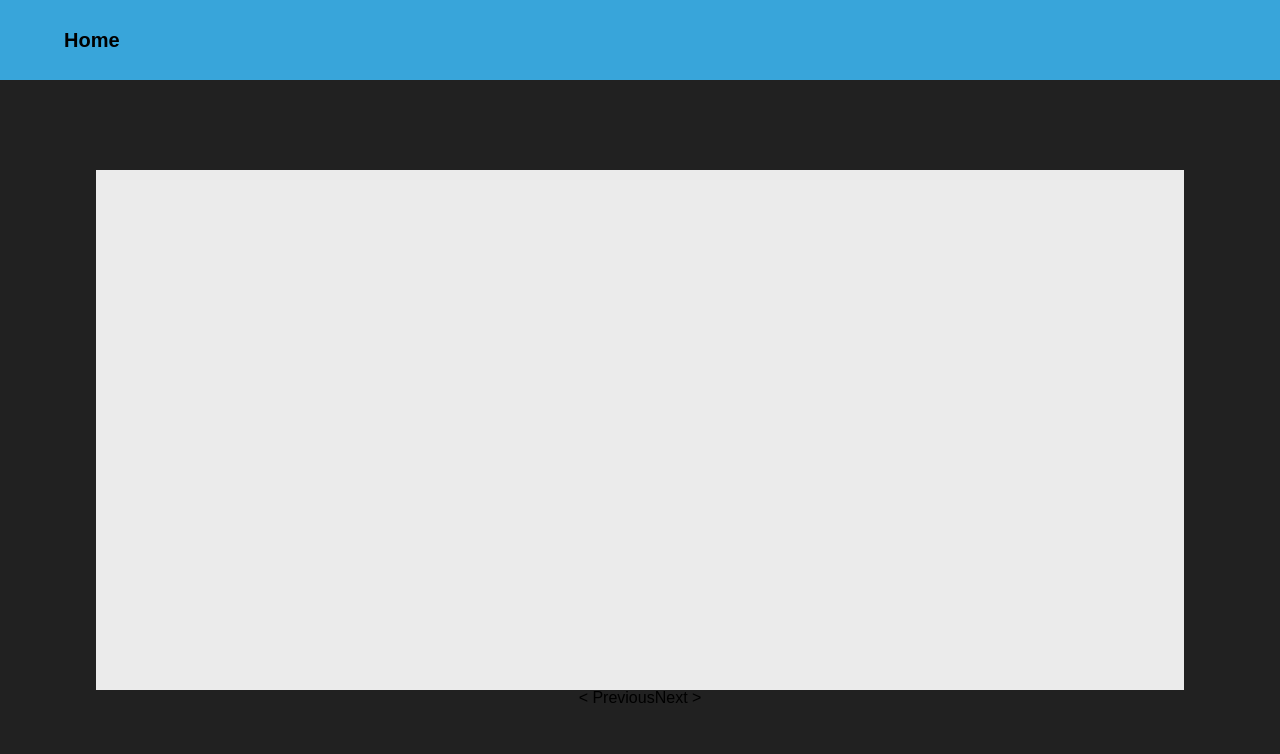
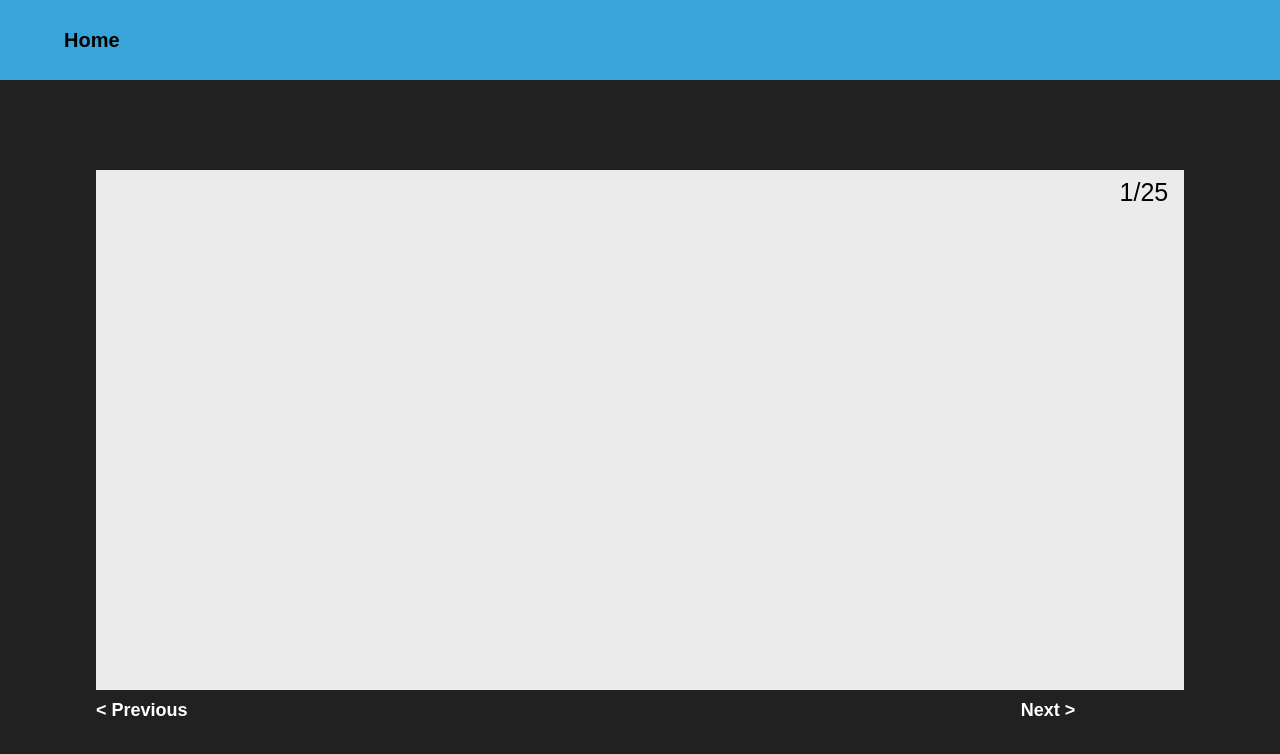
Before and after one commit to jeffnguyener/react-iii, a React (Create React App) app: page / in a window 1280 px wide. Shown: the top 754 px of the page. Built offline with nearby package versions, Linux system fonts and the light colour scheme.

Commit message:
update v2.1

```diff
--- a/src/Components/Buttons/Buttons.css
+++ b/src/Components/Buttons/Buttons.css
@@ -1,4 +1,4 @@
-.controls-container {
+.buttons-container {
     width: 85%;
     height: 8%;
     display: flex;
@@ -7,8 +7,8 @@
     justify-content: space-between;
 }
 
-.buttons-container > button {
-    width: 5%;
+.buttons-container > buttons {
+    width: 15%;
     height: 65%;
     background: transparent;
     color: white;
@@ -16,5 +16,4 @@
     outline: none;
     font-size: 18px;
     font-weight: bold;
-
 }
--- a/src/Components/Content/Content.js
+++ b/src/Components/Content/Content.js
@@ -11,7 +11,7 @@ export default function Contents(props){
     return (
         <div className="content-container">
             <div className="page-count-container">
-                {mappedUser.id}
+                {mappedUser}
             </div>
         </div>
     )
--- a/src/Components/Navbar/Navbar.css
+++ b/src/Components/Navbar/Navbar.css
@@ -9,7 +9,7 @@
 
 }
 
-.navbar-container h1 {
+.navbar-container > h1 {
     width: 90%;
     height: 100%;
     display: flex;
```
